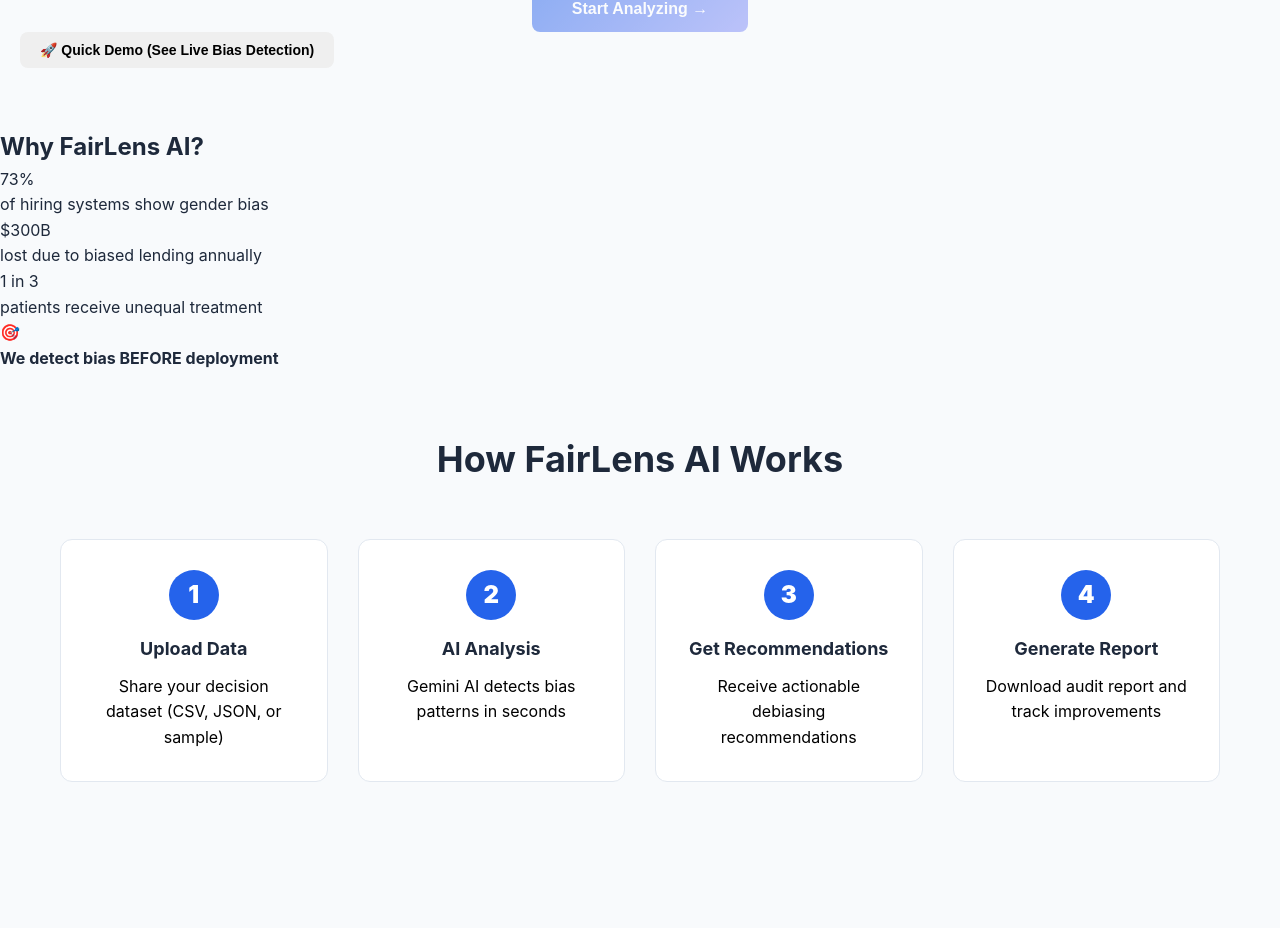
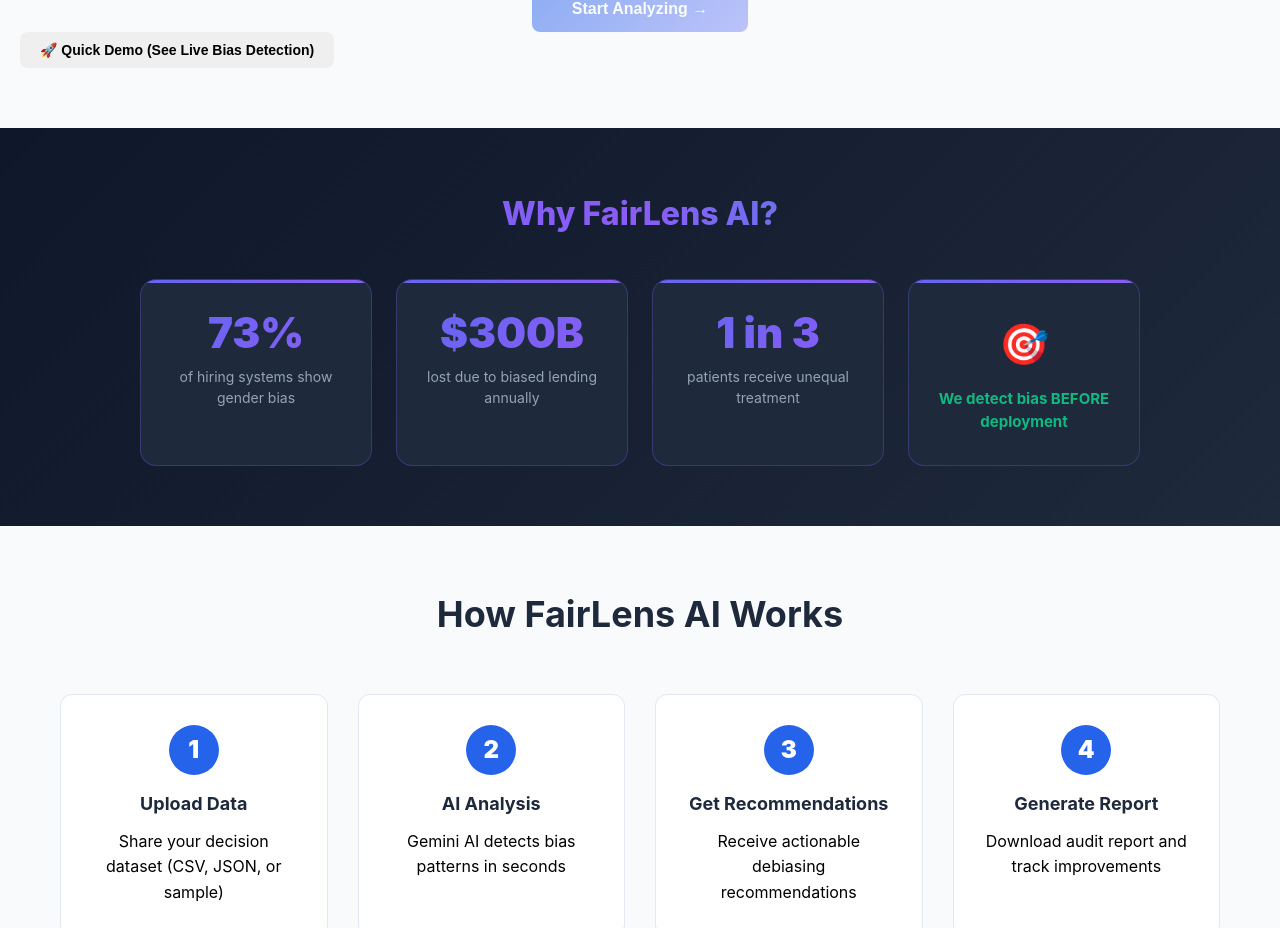
Before and after one commit to Anuradha-1710/fairlens-ai, a React (Vite) app in the folder client/: page / in a window 1280 px wide. Shown: the part 1776-2704 px from the top of the page. Before the commit the page ends 2618 px from the top, so only its background shows below. Built offline with nearby package versions, Linux system fonts and the light colour scheme; no server answers.

Commit message:
Dark theme CSS

```diff
--- a/client/src/styles/Home.css
+++ b/client/src/styles/Home.css
@@ -225,3 +225,97 @@
   color: #000000;
   font-size: 16px;
 }
+/* Impact Stats Section */
+.impact-stats-section {
+  padding: 60px 24px;
+  background: linear-gradient(135deg, #0F172A 0%, #1E293B 100%);
+  text-align: center;
+}
+
+.impact-stats-section h2 {
+  font-size: 32px;
+  font-weight: 800;
+  color: white;
+  margin-bottom: 40px;
+  background: linear-gradient(90deg, #6366f1, #8b5cf6, #06b6d4);
+  -webkit-background-clip: text;
+  -webkit-text-fill-color: transparent;
+  background-clip: text;
+}
+
+.impact-stats-grid {
+  display: grid;
+  grid-template-columns: repeat(auto-fit, minmax(200px, 1fr));
+  gap: 24px;
+  max-width: 1000px;
+  margin: 0 auto;
+}
+
+.impact-stat-card {
+  background: #1E293B;
+  border: 1px solid rgba(99, 102, 241, 0.3);
+  border-radius: 16px;
+  padding: 32px 20px;
+  transition: all 0.3s ease;
+  position: relative;
+  overflow: hidden;
+}
+
+.impact-stat-card::before {
+  content: '';
+  position: absolute;
+  top: 0;
+  left: 0;
+  right: 0;
+  height: 3px;
+  background: linear-gradient(90deg, #6366f1, #8b5cf6);
+}
+
+.impact-stat-card:hover {
+  transform: translateY(-6px);
+  border-color: rgba(99, 102, 241, 0.6);
+  box-shadow: 0 20px 40px rgba(99, 102, 241, 0.2);
+}
+
+.impact-stat-number {
+  font-size: 42px;
+  font-weight: 900;
+  background: linear-gradient(135deg, #6366f1, #8b5cf6);
+  -webkit-background-clip: text;
+  -webkit-text-fill-color: transparent;
+  background-clip: text;
+  margin-bottom: 12px;
+  line-height: 1;
+}
+
+.impact-stat-icon {
+  font-size: 40px;
+  margin-bottom: 12px;
+}
+
+.impact-stat-card p {
+  color: #94a3b8;
+  font-size: 14px;
+  line-height: 1.5;
+}
+
+.impact-stat-card p strong {
+  color: #10b981;
+  font-size: 15px;
+  display: block;
+  margin-top: 4px;
+}
+
+/* Mobile responsive */
+@media (max-width: 768px) {
+  .impact-stats-grid {
+    grid-template-columns: repeat(2, 1fr);
+    gap: 16px;
+  }
+  .impact-stat-number {
+    font-size: 32px;
+  }
+  .impact-stats-section h2 {
+    font-size: 24px;
+  }
+}
```
